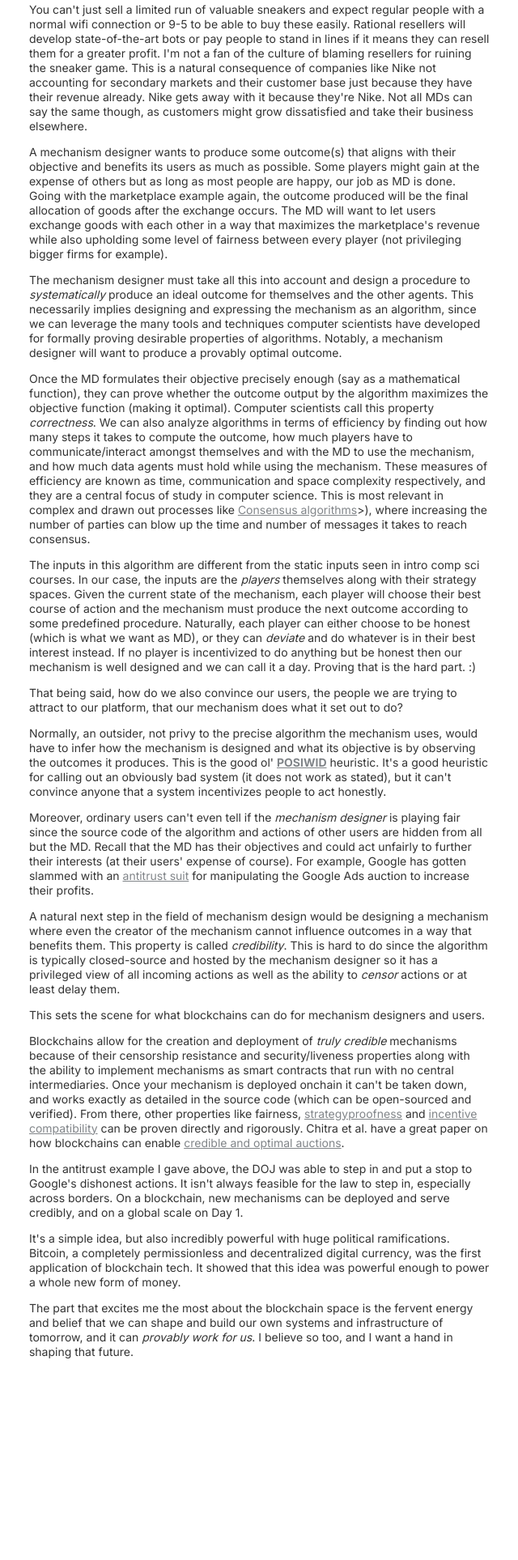
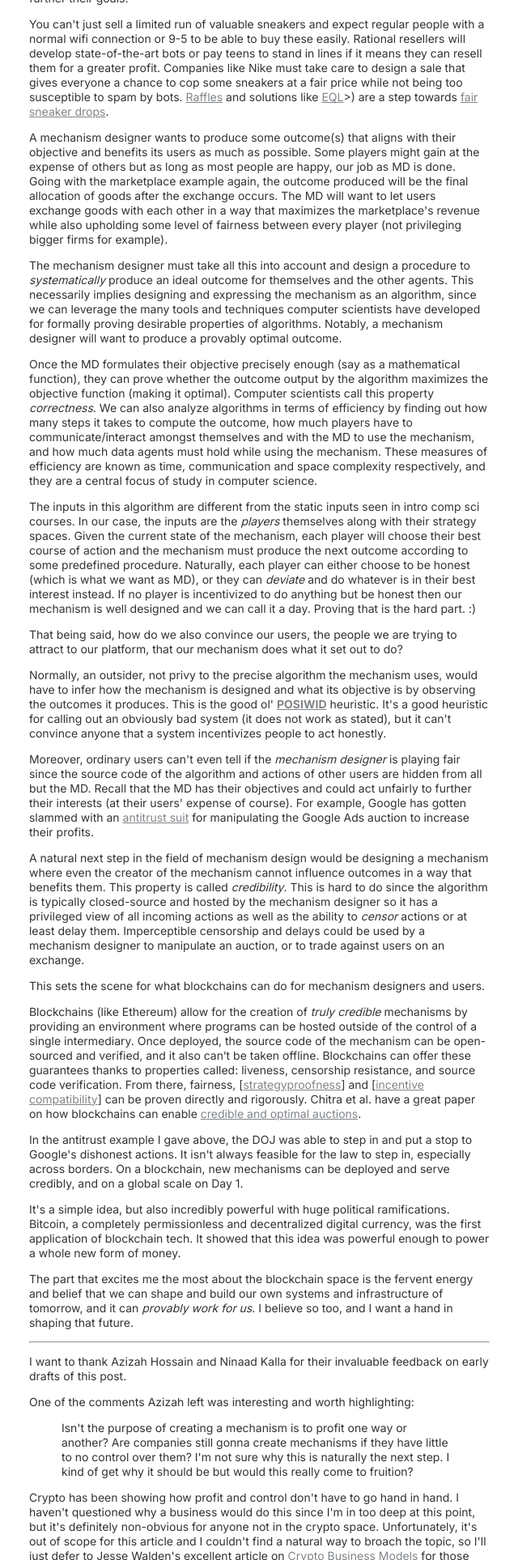
Before and after one commit to ghiliweld/ghiliweld.github.io, a plain HTML site: page mech_design.html in a window 1280 px wide. Shown: the part 1641-3568 px from the top of the page at 81% size, without its empty margins (149-789 px from the left). Before the commit the page ends 3349 px from the top, so only its background shows below. Drawn offline with Linux system fonts and the light colour scheme.

Commit message:
final edits on mech design post

```diff
--- a/mech_design.html
+++ b/mech_design.html
@@ -133,14 +133,15 @@
                 playing by the rules.
             </p>
             <p>
-                Lastly, we have adversarial agents. These are the bad guys who
-                want to ruin the party by any means necessary, for no real
-                material gain. While not every mechanism will have to deal with
-                this type of player, as someone would need the motivation to do
-                so without some profit, it&#39;s important to know this type of
-                agent exists and may try to throw a wrench in your mechanism.
-                DoS attacks are an example of what adversaries might try, which
-                is why
+                Lastly, we have adversarial agents. These are our bad guys who
+                want to ruin the party by any means necessary. While not every
+                mechanism will have to deal with this type of player, as someone
+                would need the motivation to disrupt your system, it&#39;s
+                important to know this type of agent exists and may try to throw
+                a wrench in your mechanism. This is more of a security issue
+                than one of incentive design, which MDs must keep in
+                consideration nonetheless. DoS attacks are an example of what
+                adversaries might try, which is why
                 <a href="https://ethereum.org/en/developers/docs/gas/">gas</a>
                 is a thing on Ethereum.
             </p>
@@ -191,15 +192,16 @@
                 You can&#39;t just sell a limited run of valuable sneakers and
                 expect regular people with a normal wifi connection or 9-5 to be
                 able to buy these easily. Rational resellers will develop
-                state-of-the-art bots or pay people to stand in lines if it
-                means they can resell them for a greater profit. I&#39;m not a
-                fan of the culture of blaming resellers for ruining the sneaker
-                game. This is a natural consequence of companies like Nike not
-                accounting for secondary markets and their customer base just
-                because they have their revenue already. Nike gets away with it
-                because they&#39;re Nike. Not all MDs can say the same though,
-                as customers might grow dissatisfied and take their business
-                elsewhere.
+                state-of-the-art bots or pay teens to stand in lines if it means
+                they can resell them for a greater profit. Companies like Nike
+                must take care to design a sale that gives everyone a chance to
+                cop some sneakers at a fair price while not being too
+                susceptible to spam by bots.
+                <a href="https://queue-it.com/blog/sneaker-raffles/">Raffles</a>
+                and solutions like
+                <a href="[https://www.eql.com](https://www.eql.com/">EQL</a
+                >&gt;) are a step towards
+                <a href="./sneakers.html">fair sneaker drops</a>.
             </p>
             <p>
                 A mechanism designer wants to produce some outcome(s) that
@@ -235,13 +237,7 @@
                 data agents must hold while using the mechanism. These measures
                 of efficiency are known as time, communication and space
                 complexity respectively, and they are a central focus of study
-                in computer science. This is most relevant in complex and drawn
-                out processes like
-                <a
-                    href="https://en.wikipedia.org/wiki/Consensus_(computer_science"
-                    >Consensus algorithms</a
-                >&gt;), where increasing the number of parties can blow up the
-                time and number of messages it takes to reach consensus.
+                in computer science.
             </p>
             <p>
                 The inputs in this algorithm are different from the static
@@ -299,29 +295,29 @@
                 since the algorithm is typically closed-source and hosted by the
                 mechanism designer so it has a privileged view of all incoming
                 actions as well as the ability to <em>censor</em> actions or at
-                least delay them.
+                least delay them. Imperceptible censorship and delays could be
+                used by a mechanism designer to manipulate an auction, or to
+                trade against users on an exchange.
             </p>
             <p>
                 This sets the scene for what blockchains can do for mechanism
                 designers and users.
             </p>
             <p>
-                Blockchains allow for the creation and deployment of
-                <em>truly credible</em> mechanisms because of their censorship
-                resistance and security/liveness properties along with the
-                ability to implement mechanisms as smart contracts that run with
-                no central intermediaries. Once your mechanism is deployed
-                onchain it can&#39;t be taken down, and works exactly as
-                detailed in the source code (which can be open-sourced and
-                verified). From there, other properties like fairness,
-                <a href="https://en.wikipedia.org/wiki/Strategyproofness"
+                Blockchains (like Ethereum) allow for the creation of
+                <em>truly credible</em> mechanisms by providing an environment
+                where programs can be hosted outside of the control of a single
+                intermediary. Once deployed, the source code of the mechanism
+                can be open-sourced and verified, and it also can’t be taken
+                offline. Blockchains can offer these guarantees thanks to
+                properties called: liveness, censorship resistance, and source
+                code verification. From there, fairness, [<a
+                    href="https://en.wikipedia.org/wiki/Strategyproofness"
                     >strategyproofness</a
-                >
-                and
-                <a href="https://en.wikipedia.org/wiki/Incentive_compatibility"
+                >] and [<a
+                    href="https://en.wikipedia.org/wiki/Incentive_compatibility"
                     >incentive compatibility</a
-                >
-                can be proven directly and rigorously. Chitra et al. have a
+                >] can be proven directly and rigorously. Chitra et al. have a
                 great paper on how blockchains can enable
                 <a href="https://eprint.iacr.org/2023/114.pdf"
                     >credible and optimal auctions</a
@@ -348,6 +344,39 @@
                 <em>provably work for us</em>. I believe so too, and I want a
                 hand in shaping that future.
             </p>
+            <hr />
+            <p>
+                I want to thank Azizah Hossain and Ninaad Kalla for their
+                invaluable feedback on early drafts of this post.
+            </p>
+            <p>
+                One of the comments Azizah left was interesting and worth
+                highlighting:
+            </p>
+            <blockquote>
+                <p>
+                    Isn&#39;t the purpose of creating a mechanism is to profit
+                    one way or another? Are companies still gonna create
+                    mechanisms if they have little to no control over them?
+                    I&#39;m not sure why this is naturally the next step. I kind
+                    of get why it should be but would this really come to
+                    fruition?
+                </p>
+            </blockquote>
+            <p>
+                Crypto has been showing how profit and control don&#39;t have to
+                go hand in hand. I haven&#39;t questioned why a business would
+                do this since I&#39;m in too deep at this point, but it&#39;s
+                definitely non-obvious for anyone not in the crypto space.
+                Unfortunately, it&#39;s out of scope for this article and I
+                couldn&#39;t find a natural way to broach the topic, so I&#39;ll
+                just defer to Jesse Walden&#39;s excellent article on
+                <a
+                    href="https://a16zcrypto.com/posts/article/crypto-business-model/"
+                    >Crypto Business Models</a
+                >
+                for those who are curious.
+            </p>
         </div>
     </body>
 
```
Also changed, not shown: 1 other file.
